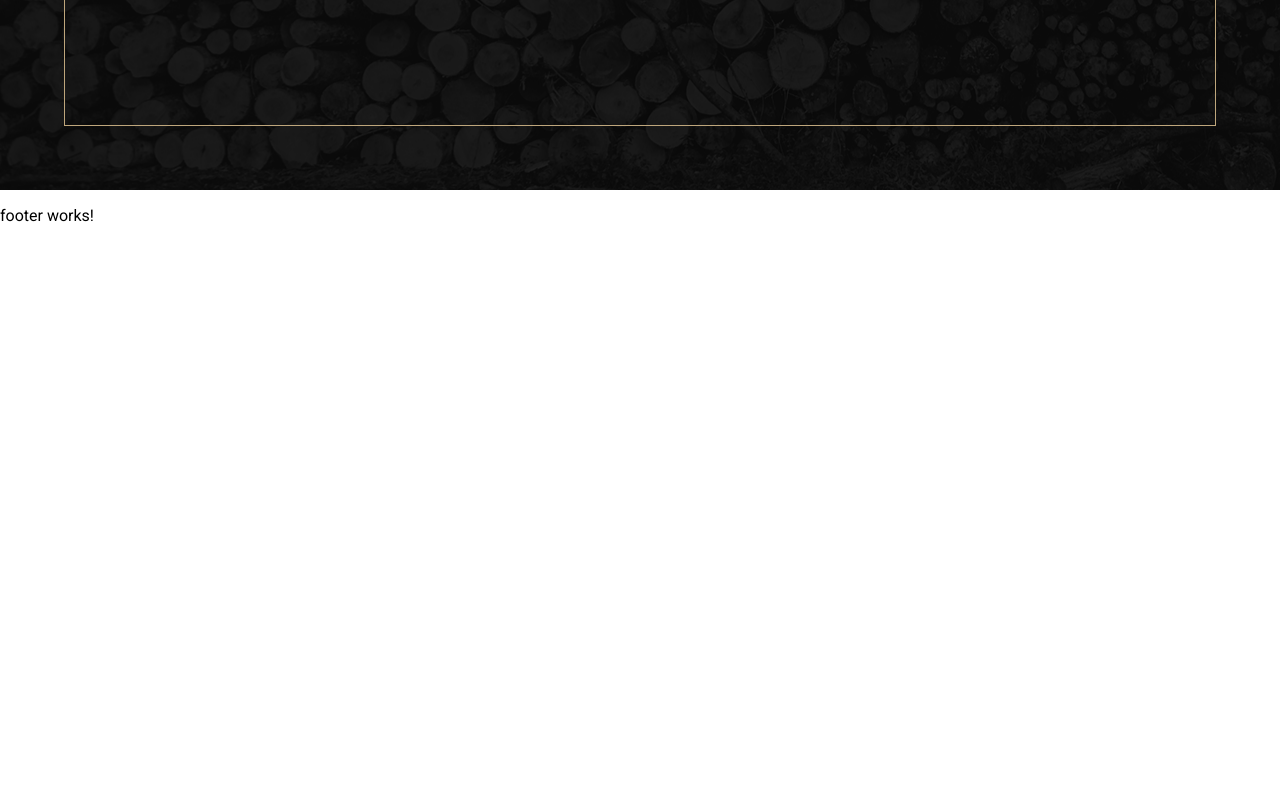
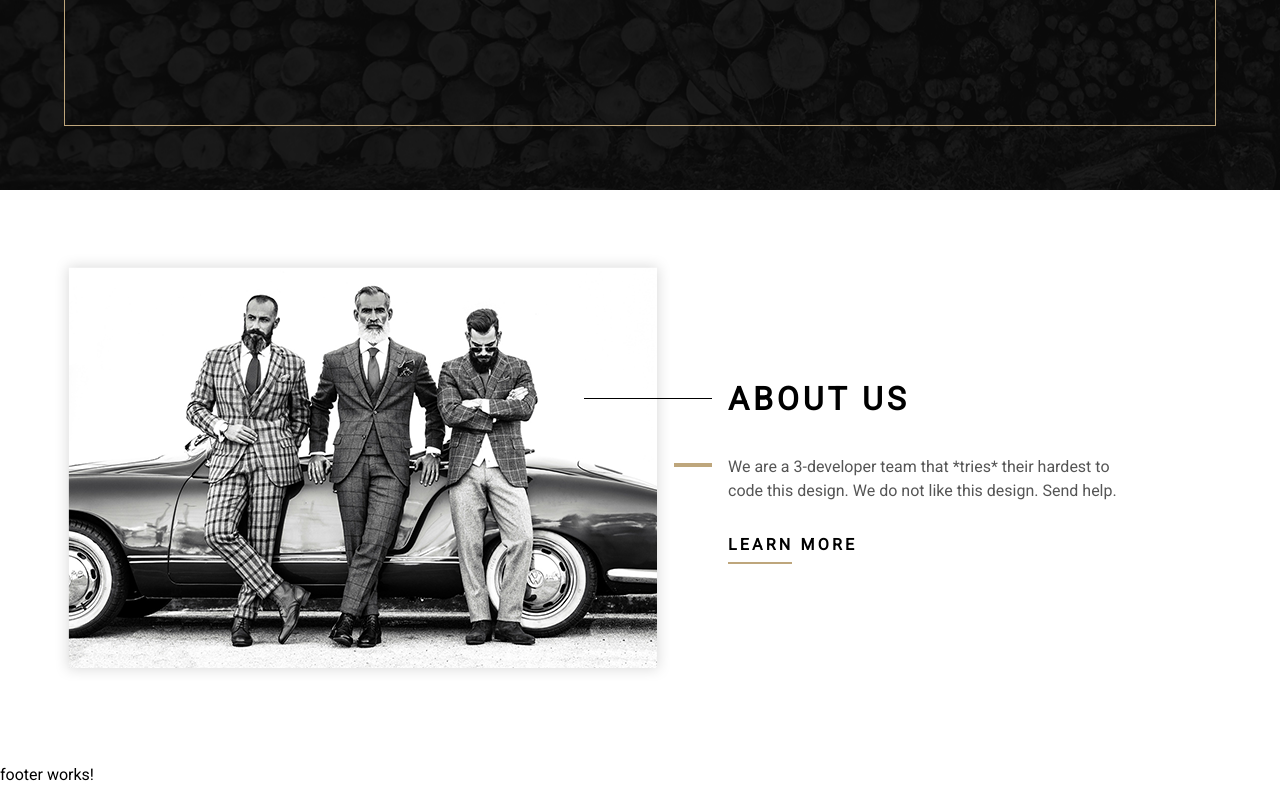
Before and after one commit to FajsiEx/ng-eshop, an Angular app: page / in a window 1280 px wide. Shown: the part 2813-3613 px from the top of the page. Before the commit the page ends 3054 px from the top, so only its background shows below. Built offline with nearby package versions, Linux system fonts and the light colour scheme.

Commit message:
+ about section & * somewhat finish it

```diff
--- a/src/app/app.module.ts
+++ b/src/app/app.module.ts
@@ -10,6 +10,7 @@ import { SectionHeroComponent } from './pages/home/section-hero/section-hero.com
 import { SectionQualityComponent } from './pages/home/section-quality/section-quality.component';
 import { SectionCategoriesComponent } from './pages/home/section-categories/section-categories.component';
 import { SectionVideoComponent } from './pages/home/section-video/section-video.component';
+import { SectionAboutComponent } from './pages/home/section-about/section-about.component';
 @NgModule({
   declarations: [
     AppComponent,
@@ -19,7 +20,8 @@ import { SectionVideoComponent } from './pages/home/section-video/section-video.
     SectionHeroComponent,
     SectionQualityComponent,
     SectionCategoriesComponent,
-    SectionVideoComponent
+    SectionVideoComponent,
+    SectionAboutComponent
   ],
   imports: [
     BrowserModule,
--- a/src/app/pages/home/home.component.html
+++ b/src/app/pages/home/home.component.html
@@ -2,3 +2,4 @@
 <app-section-categories></app-section-categories>
 <app-section-quality></app-section-quality>
 <app-section-video></app-section-video>
+<app-section-about></app-section-about>
--- /dev/null
+++ b/src/app/pages/home/section-about/section-about.component.html
@@ -0,0 +1,35 @@
+<div class="container">
+    <div class="category">
+        <div class="image">
+            <img src="assets/images/section-about/us.png" alt="us">
+        </div>
+        <div class="text">
+            <div class="title">
+                <div class="before-line">
+                    <div class="inner"></div>
+                </div>
+                <h1>ABOUT US</h1>
+            </div>
+
+            <div class="desc">
+                <div class="before-line">
+                    <div class="inner"></div>
+                </div>
+                <p>
+                    We are a 3-developer team that *tries* their hardest to code this design. We do not like this
+                    design. Send help.
+                </p>
+            </div>
+
+            <div class="link">
+                <div class="before-line">
+                    <div class="inner"></div>
+                </div>
+                <a href="#">
+                    LEARN MORE <br>
+                    <div class="underline"></div>
+                </a>
+            </div>
+        </div>
+    </div>
+</div>
--- /dev/null
+++ b/src/app/pages/home/section-about/section-about.component.scss
@@ -0,0 +1,87 @@
+.container {
+    padding-top: 64px;
+    padding-bottom: 64px;
+}
+
+.category {
+    display: flex;
+
+    .text {
+        display: flex;
+        justify-content: center;
+        flex-direction: column;
+        transform: translateX(-86px);
+
+        &>div {
+            display: flex;
+        }
+
+        .before-line {
+            width: 128px;
+            flex-shrink: 0;
+
+            margin-right: 16px;
+
+            display: flex;
+            flex-direction: column;
+            justify-content: center;
+
+            align-items: flex-end;
+        }
+
+        h1 {
+            letter-spacing: .25rem;
+            font-weight: bold;
+        }
+
+        p {
+            color: var(--color-text-d3);
+        }
+
+        .title {
+            h1 {
+                width: 100%;
+            }
+
+            .inner {
+                background: var(--color-text);
+                width: 100%;
+                height: 1px;
+            }
+        }
+
+        .desc {
+            p {
+                line-height: var(--line-height-desc);
+            }
+
+            .before-line {
+                justify-content: start;
+            }
+
+            .inner {
+                background: var(--color-accent);
+                width: 30%;
+                height: 4px;
+                margin-top: 24px;
+            }
+        }
+
+        .link {
+            a {
+                padding: 16px 0;
+                color: var(--color-text);
+                letter-spacing: .2rem;
+                font-weight: bold;
+                text-decoration: none;
+
+                .underline {
+                    width: 64px;
+                    height: 2px;
+                    margin-top: 8px;
+                    background: var(--color-accent);
+                }
+            }
+        }
+    }
+}
--- /dev/null
+++ b/src/app/pages/home/section-about/section-about.component.ts
@@ -0,0 +1,15 @@
+import { Component, OnInit } from '@angular/core';
+
+@Component({
+  selector: 'app-section-about',
+  templateUrl: './section-about.component.html',
+  styleUrls: ['./section-about.component.scss']
+})
+export class SectionAboutComponent implements OnInit {
+
+  constructor() { }
+
+  ngOnInit() {
+  }
+
+}
```
Also changed, not shown: src/assets/images/section-about/us.png (added), 1 other file (tests, documents, lock files or other folders).
